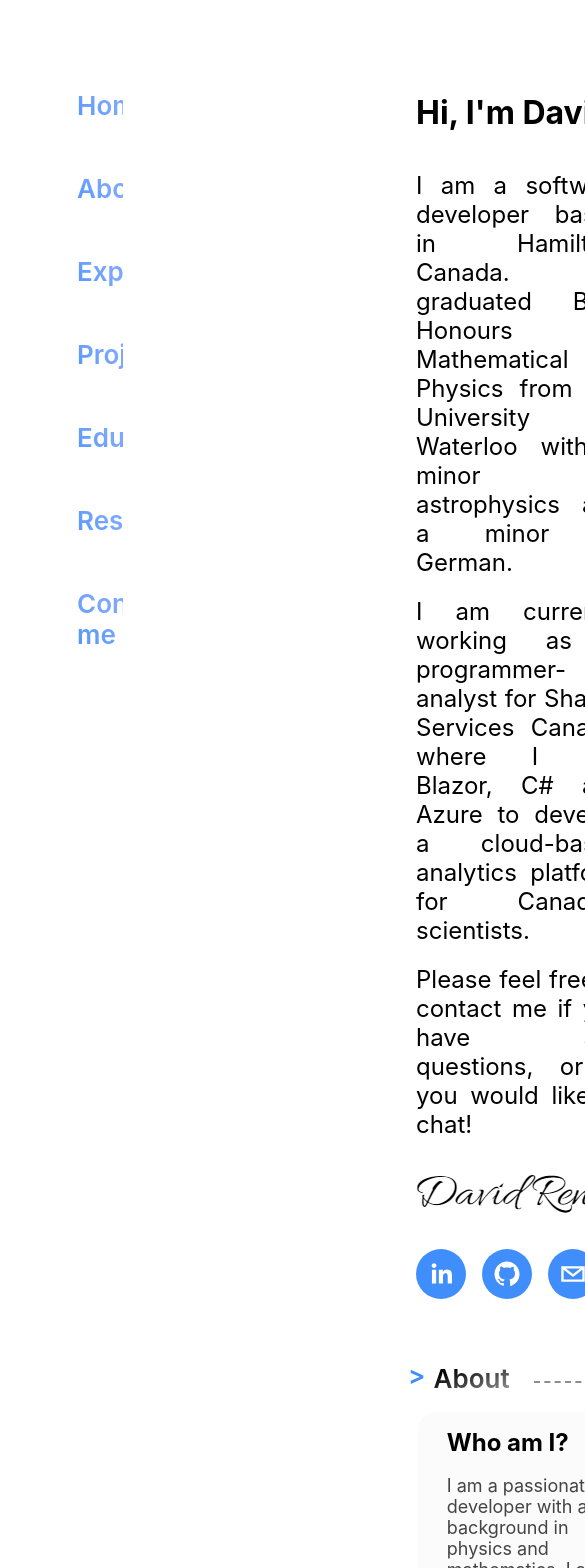
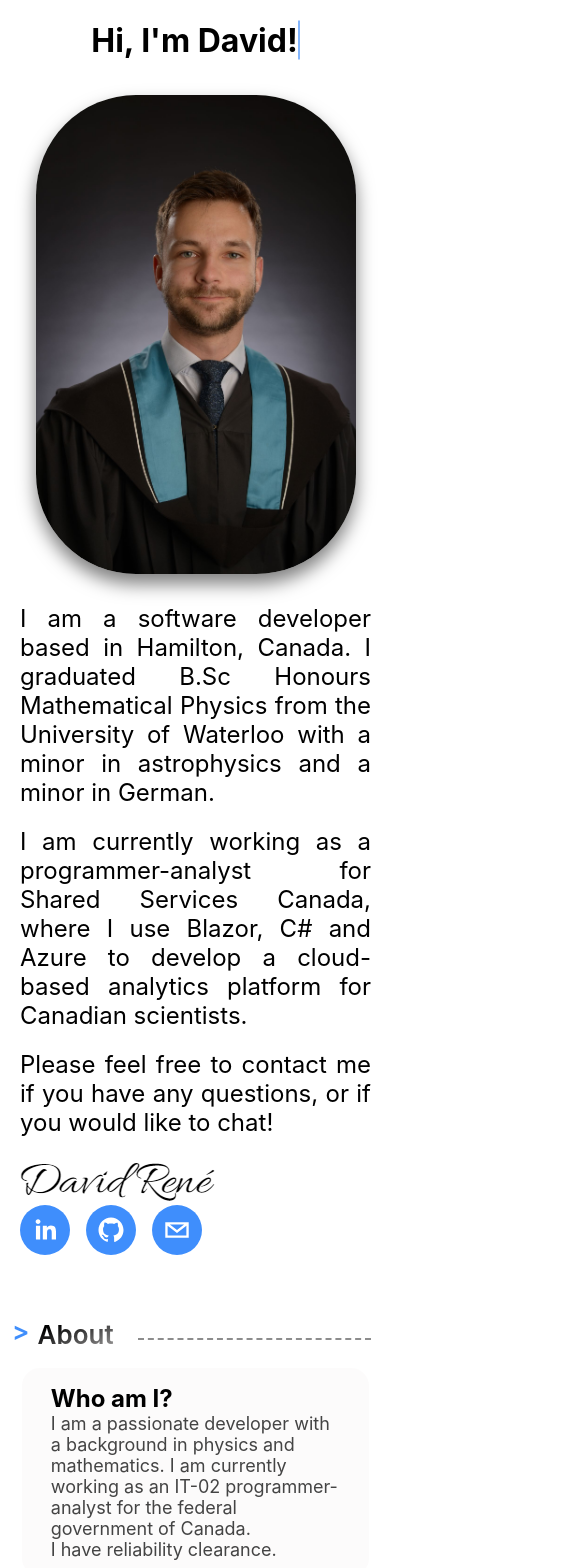
Before and after one commit to davidreneuw/website, a React (Create React App) app: page / in a window 390 px wide. Shown: the top 1568 px of the page, 585 px wide, since content can reach past the window. Built offline with nearby package versions, Linux system fonts and the light colour scheme.

Commit message:
Partly through mobile rework

```diff
--- a/src/App.css
+++ b/src/App.css
@@ -1,3 +1,41 @@
+/* CSS Reset */
+*,
+*::before,
+*::after {
+  box-sizing: border-box;
+  margin: 0;
+  padding: 0;
+  border: 0;
+}
+
+html,
+body {
+  height: 100%;
+}
+
+ol,
+ul {
+  list-style: none;
+}
+
+blockquote,
+q {
+  quotes: none;
+}
+
+blockquote::before,
+blockquote::after,
+q::before,
+q::after {
+  content: '';
+  content: none;
+}
+
+table {
+  border-collapse: collapse;
+  border-spacing: 0;
+}
+
 h2 {
   font-weight: normal;
 }
@@ -9,24 +47,35 @@ a {
 hr {
   margin: 2em 0 2em 0;
   color: black;
-  width: 100%;
+  width: 80%;
 }
 
 .content {
-  display: flex;
-  flex-direction: row;
-  padding: 10 10 10 10;
-  margin: 2em 4em 2em 1em;
+  display: grid;
+  grid-template-columns: 25vw 70vw;
+  grid-template-areas: "nav main";
   background-color: var(--bg-colour);
 }
 
 .navbar {
+  grid-area: nav;
+}
+
+.navbarFixedContainer {
   position: fixed;
-  margin: 2em 0 0 3em;
   display: flex;
   flex-direction: column;
-  width: 15%;
-  height: 100%;
+  justify-content: center;
+  align-items: center;
+  width: 25vw;
+}
+
+.navbarContainer {
+  display: flex;
+  flex-direction: column;
+  justify-content: center;
+  padding: 50px;
+  width: 100%;
 }
 
 .navItem {
@@ -44,7 +93,7 @@ hr {
 
 .navItem:hover {
   cursor: pointer;
-  animation: navItemHover 0.3s ease-in-out 0s 1 normal both;
+  animation: navItemHover 0.1s ease-in-out 0s 1 normal both;
   background: var(--primary-colour);
   -webkit-background-clip: border-box;
   background-clip: border-box;
@@ -60,50 +109,64 @@ hr {
 }
 
 .main {
-  width: 70%;
-  margin: 5em 0 0 25em;
+  grid-area: main;
   display: flex;
   flex-direction: column;
 }
 
 .container {
-  display: flex;
-  flex-direction: row;
+  margin-top: 5rem;
+  margin-right: 10rem;
+  display: grid;
+  width: 90%;
+  grid-template-columns: 3fr 1fr;
+  grid-template-rows: auto 100px;
+  grid-template-areas:
+    "title ."
+    "subtitle pic"
+    "subtitle pic"
+    "subtitle pic"
+    "signature pic"
+    "social-media pic"
+  ;
 }
 
 .profile-picture {
-  width: 20em;
-  height: 30em;
   border-radius: 100px;
   border: 5px;
+  width: 320px;
+  height: auto;
   object-fit: cover;
   box-shadow: 0 10px 18px 0 rgba(0, 0, 0, 0.5);
 }
 
 .profile-picture-container {
-  display: flex;
-  justify-content: center;
-  align-items: center;
-  margin: 0 0 0 3em;
-}
-
-.landing-container {
-  margin: 0 3em 0 0;
+  grid-area: pic;
 }
 
 .landing-title-container {
+  grid-area: title;
   width: fit-content;
   justify-content: left;
   align-items: left;
 }
 
 .landing-title {
+  width: fit-content;
   justify-content: left;
-  align-content: baseline;
+}
+
+.landing-subtitle-container {
+  grid-area: subtitle;
+  display: flex;
+  flex-direction: column;
+  justify-content: space-between;
+  padding-right: 10%;
 }
 
 .landing-subtitle {
   text-align: justify;
+  text-wrap: wrap;
 }
 
 .line-1 {
@@ -120,15 +183,20 @@ hr {
     blinkTextCursor 700ms steps(14) infinite normal;
 }
 
+.landing-signature-container {
+  grid-area: signature;
+}
+
 .signature {
   margin: 1em 0 0 0;
 }
 
 .social-media-icon {
-  margin: 2em 1em 0 0em;
+  margin: 0 1em 0 0em;
 }
 
 .social-media-list {
+  grid-area: social-media;
   display: flex;
   flex-direction: row;
 }
@@ -179,10 +247,72 @@ hr {
   height: 1px;
 }
 
+@media screen and (max-width: 1000px) {
+  .main {
+    padding-left: 20px;
+    padding-right: 10px;
+  }
+
+  .content {
+    display: grid;
+    width: 100vw;
+    grid-template-columns: auto;
+    grid-template-areas: "main";
+    background-color: var(--bg-colour);
+  }
+
+  .container {
+    margin-top: 2.5rem;
+    display: grid;
+    grid-template-columns: 90vw;
+    grid-template-rows: auto;
+    grid-template-areas:
+      "title"
+      "pic"
+      "subtitle"
+      "subtitle"
+      "subtitle"
+      "signature"
+      "social-media"
+    ;
+  }
+
+  .landing-title-container {
+    margin-left: auto;
+    margin-right: auto;
+  }
+
+  .profile-picture-container {
+    margin: 1em auto;
+  }
+
+  .landing-subtitle-container {
+    padding-right: 0;
+  }
+
+  .landing-subtitle {
+    margin: 10px 0;
+  }
+
+  .section {
+    width: 90vw;
+  }
+
+  .card-container {
+    margin: 1em 0 0 0;
+  }
+
+  .dropcard-container {
+    margin: 1em 0 0 0;
+  }
+
+}
+
 @keyframes typewriter {
   from {
     width: 0%;
   }
+
   to {
     width: 100%;
   }
@@ -192,6 +322,7 @@ hr {
   from {
     border-right-color: var(--primary-colour);
   }
+
   to {
     border-right-color: transparent;
   }
@@ -203,6 +334,7 @@ hr {
     -webkit-background-clip: text;
     -webkit-text-fill-color: transparent;
   }
+
   to {
     background: var(--primary-colour);
     -webkit-background-clip: border-box;
--- a/src/App.tsx
+++ b/src/App.tsx
@@ -259,31 +259,38 @@ const App = () => {
   }
 
   return (
-    <div className="content" id="home">
+    <div className="content">
       <div className="navbar">
+        <div className="navbarFixedContainer">
+          <div className="navbarContainer">
             {sections.map((section) => (
               <a className="navItem" href={"#" + section.id}>
                 {section.title}
               </a>
             ))}
           </div>
+        </div>
+      </div>
       <div className="main" id="home">
         <div className="container">
-          <div className="landing-container">
           <div className="landing-title-container">
             <h1 className="landing-title anim-typewriter line-1">
               {Info.landing.title}
             </h1>
           </div>
+          <div className="landing-subtitle-container">
             {Info.landing.subtitles.map((subtitle) => (
               <h2 className="landing-subtitle">{subtitle}</h2>
             ))}
+          </div>
+          <div className="landing-signature-container">
             <img
               src={"../assets/" + Info.landing.signatureName}
               alt="Signature"
               className="signature"
               loading="lazy"
             />
+          </div>
           <div className="social-media-list">
             {Info.landing.socialMedia.map((socialMedia) => (
               <SocialIcon
@@ -295,7 +302,6 @@ const App = () => {
                 className="social-media-icon"
               />
             ))}
-            </div>
           </div>
           <div className="profile-picture-container">
             <img
--- a/src/components/dropcard/dropcard.css
+++ b/src/components/dropcard/dropcard.css
@@ -5,7 +5,7 @@
   position: relative;
   padding: 0em 1.8rem 1em 1.8rem;
   border: 2px solid #ffffff;
-  transition: 0.5s ease-out;
+  transition: 0.2s ease-out;
   overflow: visible;
 }
 
@@ -168,12 +168,19 @@
   transition: var(--dropcard-transition);
 }
 
+@media screen and (max-width: 1000px) {
+  .dropcard-header {
+    flex-wrap: wrap;
+  }
+}
+
 @keyframes urlButtonHover {
   from {
     background: var(--text-colour);
     -webkit-background-clip: text;
     -webkit-text-fill-color: transparent;
   }
+
   to {
     background: var(--primary-colour);
     -webkit-background-clip: border-box;
```
Lines whose indentation alone changed are shown as unchanged.
